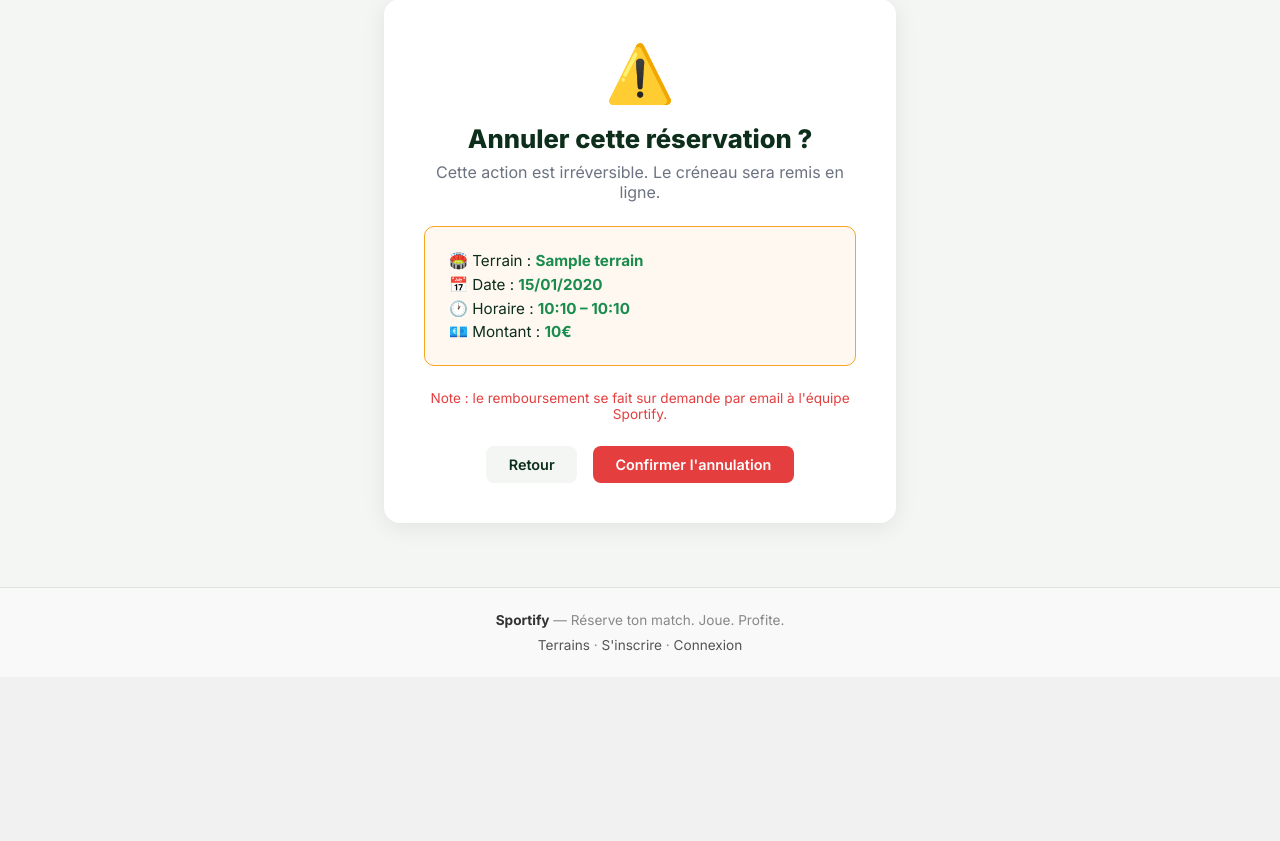
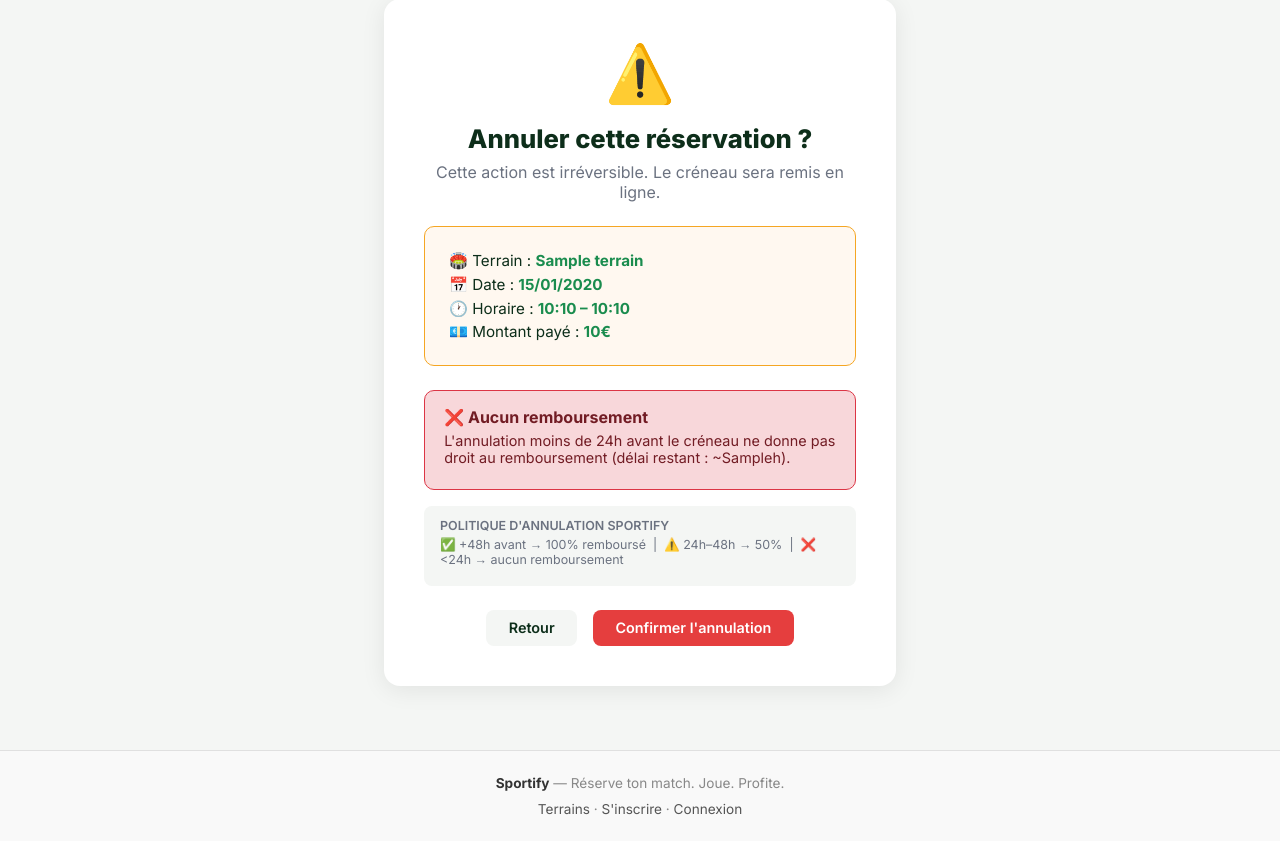
Before and after one commit to Morad-eh/sportify, a Django app: template gestion/templates/gestion/annuler_reservation.html in a window 1280 px wide. Shown: the part 133-974 px from the top of the page. Before the commit the page ends 784 px from the top, so only its background shows below. Run offline with Django 3.2, Linux system fonts and the light colour scheme; the template is opened without the code that fills it: most values are stand-ins (such as "Sample title", 1, 10 or a date in 2020).

Commit message:
annulation : affichage remboursement estimé avant confirmation

```diff
--- a/gestion/templates/gestion/annuler_reservation.html
+++ b/gestion/templates/gestion/annuler_reservation.html
@@ -43,10 +43,32 @@
             <p>🏟️ {% trans "Terrain" %} : <strong>{{ reservation.creneau.terrain.nom }}</strong></p>
             <p>📅 {% trans "Date" %} : <strong>{{ reservation.creneau.date|date:"d/m/Y" }}</strong></p>
             <p>🕐 {% trans "Horaire" %} : <strong>{{ reservation.creneau.heure_debut|time:"H:i" }} – {{ reservation.creneau.heure_fin|time:"H:i" }}</strong></p>
-            <p>💶 {% trans "Montant" %} : <strong>{{ reservation.montant_total }}€</strong></p>
+            <p>💶 {% trans "Montant payé" %} : <strong>{{ reservation.montant_total }}€</strong></p>
         </div>
 
-        <p style="font-size:0.85rem; color:#e53e3e;">{% trans "Note : le remboursement se fait sur demande par email à l'équipe Sportify." %}</p>
+        {% if pct_remboursement == 100 %}
+        <div style="background:#d4edda; border:1.5px solid #28a745; border-radius:10px; padding:1rem 1.2rem; margin:1rem 0; text-align:left;">
+            <p style="color:#155724; font-weight:700; margin-bottom:0.3rem;">✅ Remboursement intégral</p>
+            <p style="color:#155724; font-size:0.9rem;">Vous serez remboursé(e) de <strong>{{ montant_rembourse }}€</strong> (100%) sous 5 à 10 jours ouvrables.</p>
+            <p style="color:#155724; font-size:0.82rem; margin-top:0.4rem;">Annulation effectuée plus de 48h avant le créneau.</p>
+        </div>
+        {% elif pct_remboursement == 50 %}
+        <div style="background:#fff3cd; border:1.5px solid #ffc107; border-radius:10px; padding:1rem 1.2rem; margin:1rem 0; text-align:left;">
+            <p style="color:#856404; font-weight:700; margin-bottom:0.3rem;">⚠️ Remboursement partiel (50%)</p>
+            <p style="color:#856404; font-size:0.9rem;">Vous serez remboursé(e) de <strong>{{ montant_rembourse }}€</strong> sur {{ reservation.montant_total }}€ sous 5 à 10 jours ouvrables.</p>
+            <p style="color:#856404; font-size:0.82rem; margin-top:0.4rem;">Annulation entre 24h et 48h avant le créneau (délai restant : ~{{ heures_avant }}h).</p>
+        </div>
+        {% else %}
+        <div style="background:#f8d7da; border:1.5px solid #dc3545; border-radius:10px; padding:1rem 1.2rem; margin:1rem 0; text-align:left;">
+            <p style="color:#721c24; font-weight:700; margin-bottom:0.3rem;">❌ Aucun remboursement</p>
+            <p style="color:#721c24; font-size:0.9rem;">L'annulation moins de 24h avant le créneau ne donne pas droit au remboursement (délai restant : ~{{ heures_avant }}h).</p>
+        </div>
+        {% endif %}
+
+        <div style="background:#f4f6f4; border-radius:8px; padding:0.75rem 1rem; margin-bottom:0.5rem; text-align:left;">
+            <p style="font-size:0.78rem; color:var(--gris); font-weight:600; margin-bottom:0.3rem;">POLITIQUE D'ANNULATION SPORTIFY</p>
+            <p style="font-size:0.78rem; color:var(--gris);">✅ +48h avant → 100% remboursé &nbsp;|&nbsp; ⚠️ 24h–48h → 50% &nbsp;|&nbsp; ❌ &lt;24h → aucun remboursement</p>
+        </div>
 
         <div class="btn-row">
             <a href="{% url 'dashboard' %}" class="btn" style="background:var(--gris-clair); color:var(--vert-nuit);">{% trans "Retour" %}</a>
```
